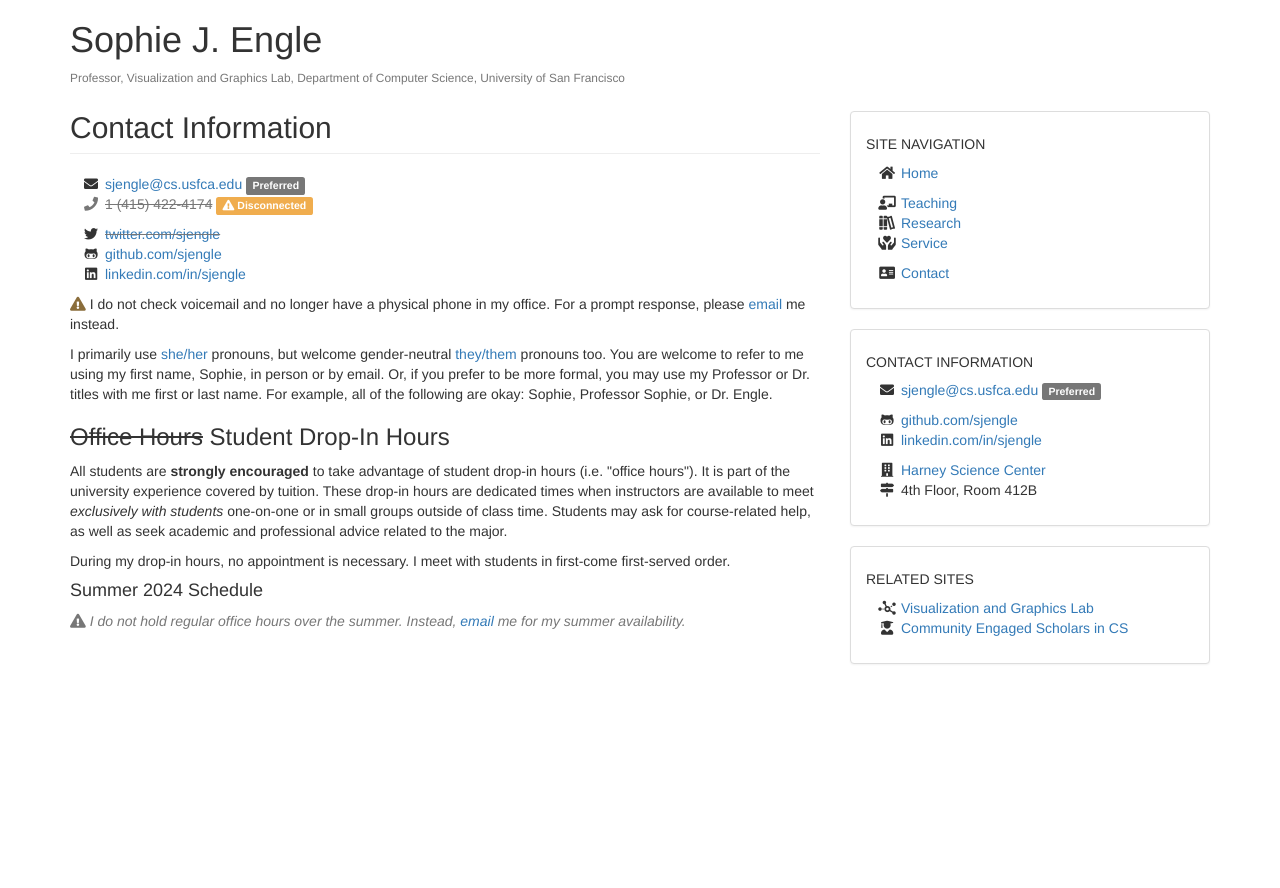
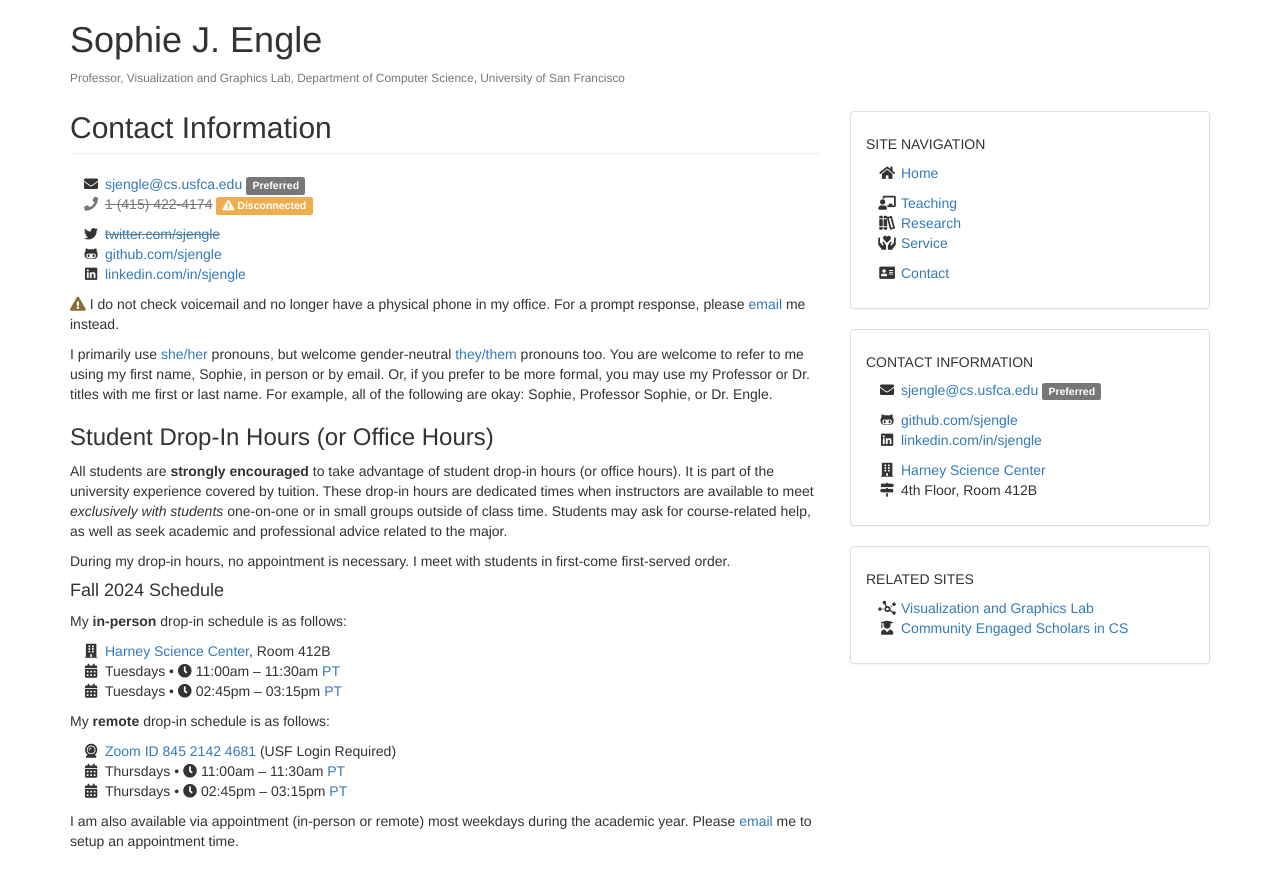
Before and after one commit to sjengle/sjengle.github.io, a Jekyll site: the page built from contact.html, in a window 1280 px wide. Shown: the top 888 px of the page. Built offline with Jekyll 4.4.1, drawn with Linux system fonts in a browser that asks for light colours.

Commit message:
Adding fall 2024 office hours

```diff
--- a/contact.html
+++ b/contact.html
@@ -18,32 +18,32 @@ title: Contact Information
 
 <p>I primarily use <a href="https://pronoun.is/she">she/her</a> pronouns, but welcome gender-neutral <a href="https://pronoun.is/they/.../themselves">they/them</a> pronouns too. You are welcome to refer to me using my first name, Sophie, in person or by email. Or, if you prefer to be more formal, you may use my Professor or Dr. titles with me first or last name. For example, all of the following are okay: Sophie, Professor Sophie, or Dr. Engle.</p>
 
-<h3><s>Office Hours</s> Student Drop-In Hours</h3>
+<h3>Student Drop-In Hours (or Office Hours)</h3>
 
-<p>All students are <strong>strongly encouraged</strong> to take advantage of student drop-in hours (i.e. "office hours"). It is part of the university experience covered by tuition. These drop-in hours are dedicated times when instructors are available to meet <em>exclusively with students</em> one-on-one or in small groups outside of class time. Students may ask for course-related help, as well as seek academic and professional advice related to the major.</p>
+<p>All students are <strong>strongly encouraged</strong> to take advantage of student drop-in hours (or office hours). It is part of the university experience covered by tuition. These drop-in hours are dedicated times when instructors are available to meet <em>exclusively with students</em> one-on-one or in small groups outside of class time. Students may ask for course-related help, as well as seek academic and professional advice related to the major.</p>
 
 <p>During my drop-in hours, no appointment is necessary. I meet with students in first-come first-served order.</p>
 
-<h4>Summer 2024 Schedule</h4>
+<h4>Fall 2024 Schedule</h4>
 
-<!--
 <p>My <strong>in-person</strong> drop-in schedule is as follows:</p>
 
 <ul class="fa-ul">
   <li><i class="fa-li fas fa-building"></i> <a href="https://maps.usfca.edu/?id=924#!m/160034">Harney Science Center</a>, Room 412B</li>
   <li><i class="fa-li fas fa-calendar-alt"></i> Tuesdays &bull; <i class="fas fa-clock"></i> 11:00am &ndash; 11:30am <a href="https://time.is/San_Francisco">PT</a></li>
-  <li><i class="fa-li fas fa-calendar-alt"></i> Tuesdays &bull; <i class="fas fa-clock"></i> 04:00pm &ndash; 04:30pm <a href="https://time.is/San_Francisco">PT</a></li>
+  <li><i class="fa-li fas fa-calendar-alt"></i> Tuesdays &bull; <i class="fas fa-clock"></i> 02:45pm &ndash; 03:15pm <a href="https://time.is/San_Francisco">PT</a></li>
 </ul>
 
-<p>My <strong>virtual</strong> drop-in schedule is as follows:</p>
+<p>My <strong>remote</strong> drop-in schedule is as follows:</p>
 
 <ul class="fa-ul">
-  <li><i class="fa-li fas fa-webcam"></i> <a href="https://usfca.zoom.us/j/83891176409">Zoom ID 838 9117 6409</a> (USF Login Required)
-  <li><i class="fa-li fas fa-calendar-alt"></i> Thursdays &bull; <i class="fas fa-clock"></i> 11:00am &ndash; 11:30am <a href="https://time.is/San_Francisco">PT</a></li>
-  <li><i class="fa-li fas fa-calendar-alt"></i> Thursdays &bull; <i class="fas fa-clock"></i> 04:00pm &ndash; 04:30pm <a href="https://time.is/San_Francisco">PT</a></li>
-</ul>
+  <li><i class="fa-li fas fa-webcam"></i> <a href="https://usfca.zoom.us/j/84521424681">Zoom ID 845 2142 4681</a> (USF Login Required)
+    <li><i class="fa-li fas fa-calendar-alt"></i> Thursdays &bull; <i class="fas fa-clock"></i> 11:00am &ndash; 11:30am <a href="https://time.is/San_Francisco">PT</a></li>
+    <li><i class="fa-li fas fa-calendar-alt"></i> Thursdays &bull; <i class="fas fa-clock"></i> 02:45pm &ndash; 03:15pm <a href="https://time.is/San_Francisco">PT</a></li>
+  </ul>
 
-<p>I am also available via appointment (in-person or virtual) most weekdays during the academic year. Please <a href="mailto:sjengle@cs.usfca.edu">email</a> me to setup an appointment time.</p>
+  <p>I am also available via appointment (in-person or remote) most weekdays during the academic year. Please <a href="mailto:sjengle@cs.usfca.edu">email</a> me to setup an appointment time.</p>
+
+<!--
+<p><em class="text-muted"><i class="fas fa-exclamation-triangle"></i> I do not hold regular office hours over the summer. Instead, <a href="mailto:sjengle@cs.usfca.edu">email</a> me for my summer availability.</em></p>
 -->
-
-<p><em class="text-muted"><i class="fas fa-exclamation-triangle"></i> I do not hold regular office hours over the summer. Instead, <a href="mailto:sjengle@cs.usfca.edu">email</a> me for my summer availability.</em></p>
```
